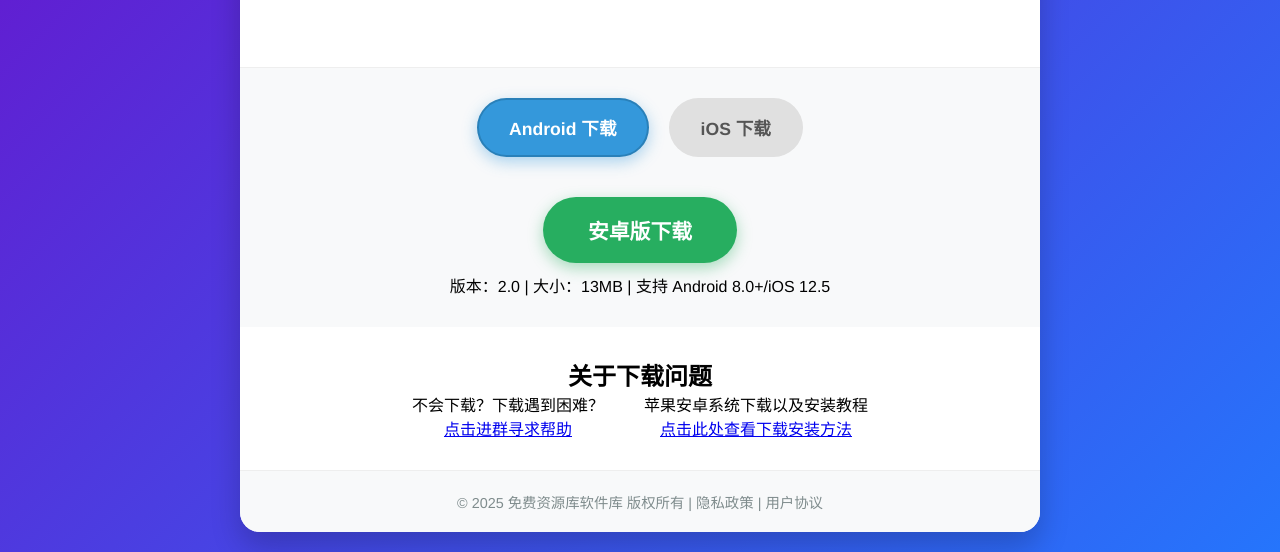
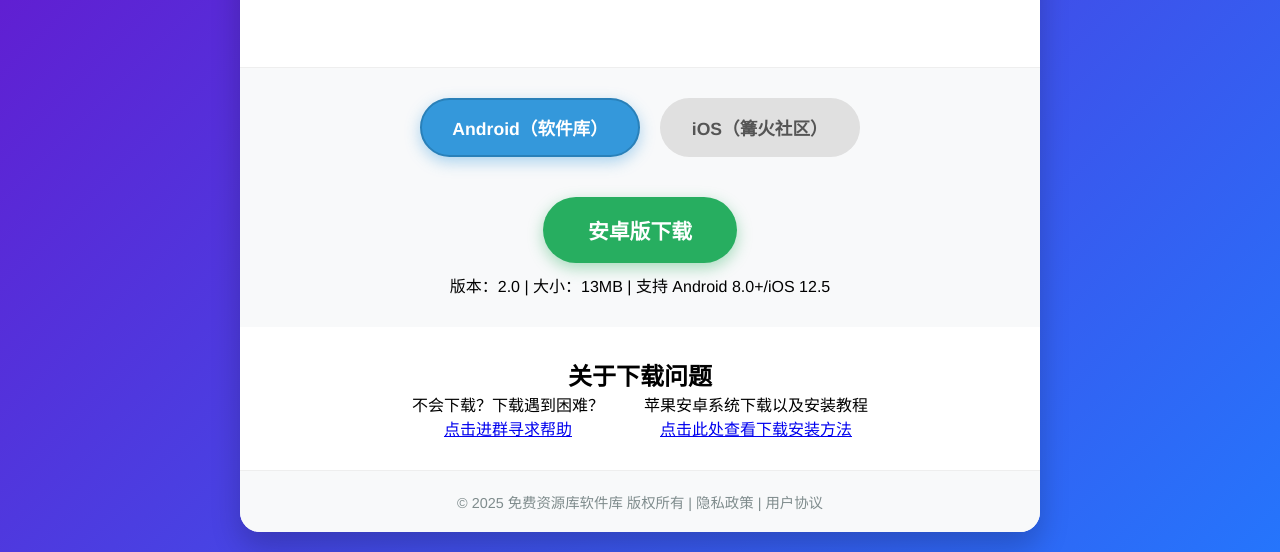
Before and after one commit to 27657627/appxiazai, a plain HTML site: page index.html in a window 1280 px wide. Shown: the part 302-854 px from the top of the page. Drawn offline with Linux system fonts and the light colour scheme.

Commit message:
Update index.html

```diff
--- a/index.html
+++ b/index.html
@@ -156,8 +156,8 @@
 
         <section class="download-section">
             <div class="platform-selector">
-                <div class="platform-btn active" data-platform="android">Android 下载</div>
-                <div class="platform-btn" data-platform="ios">iOS 下载</div>
+                <div class="platform-btn active" data-platform="android">Android（软件库）</div>
+                <div class="platform-btn" data-platform="ios">iOS（篝火社区）</div>
             </div>
 
             <a id="downloadBtn" href="篝火软件库.apk" class="download-btn">
```
